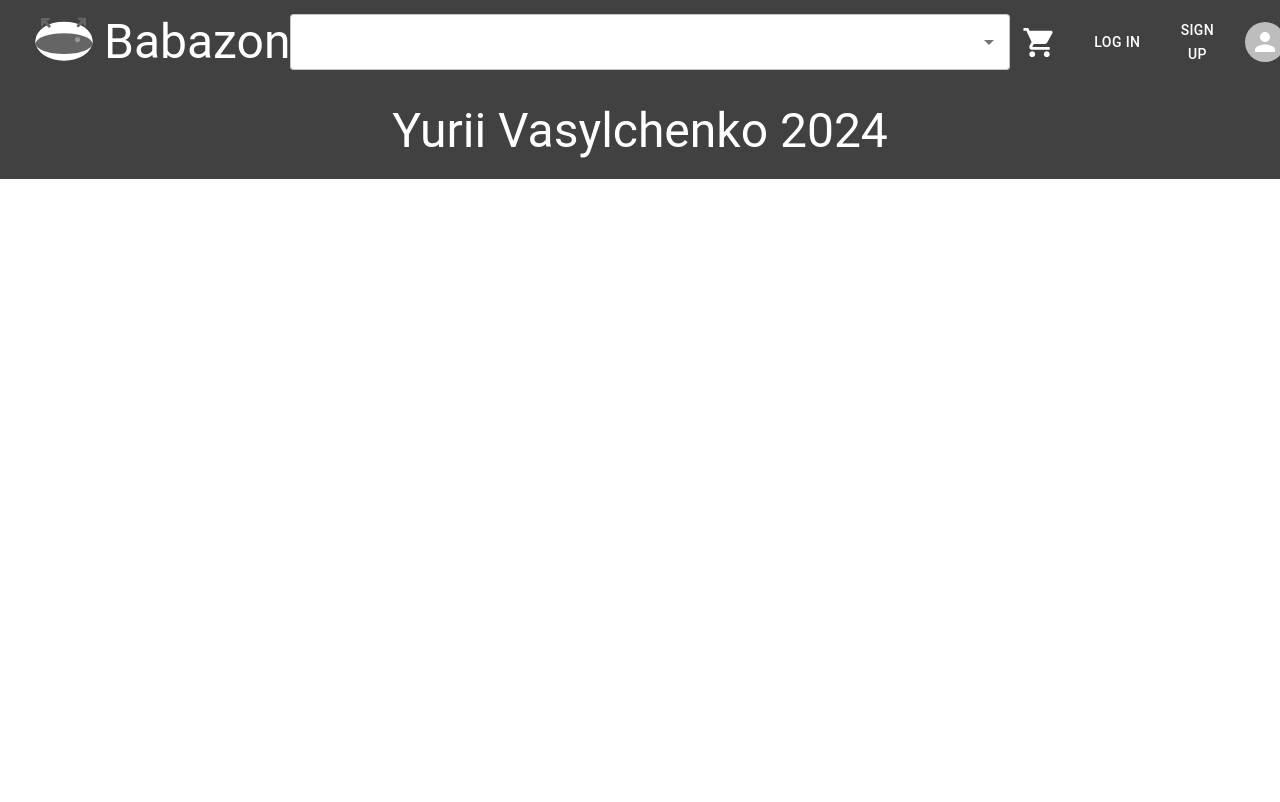
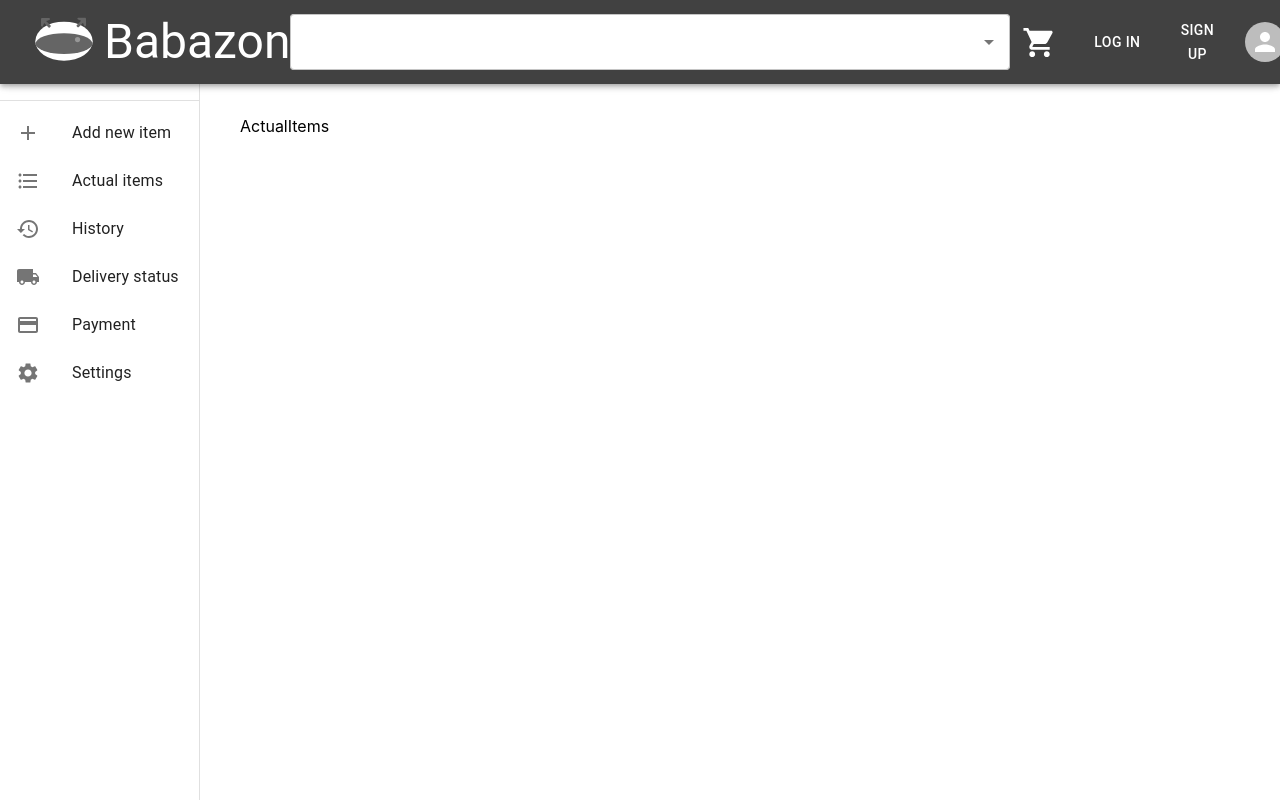
Before and after one commit to KaiKutar0/babazon, a React (Create React App) app: page /account/actual-items in a window 1280 px wide. Shown: the top 802 px of the page. Built offline with nearby package versions, Linux system fonts and the light colour scheme; no server answers.

Commit message:
work on account

```diff
--- a/src/App.tsx
+++ b/src/App.tsx
@@ -25,7 +25,7 @@ function App() {
             <Route path="/cart" element={<Cart />} />
             <Route path="/sign-up" element={<SignUp />} />
             <Route path="/log-in" element={<LogIn />} />
-            <Route path="/account" element={<Account />} />
+            <Route path="/account/*" element={<Account />} />
           </Routes>
           <Footer />
         </ThemeProvider>
--- /dev/null
+++ b/src/components/Account/ActualItems.tsx
@@ -0,0 +1,11 @@
+import React from "react";
+
+function ActualItems() {
+  return (
+    <div style={{ padding: "0 0 0 200px" }}>
+      <p>ActualItems</p>
+    </div>
+  );
+}
+
+export default ActualItems;
--- /dev/null
+++ b/src/components/Account/AddNewItem.tsx
@@ -0,0 +1,11 @@
+import React from "react";
+
+function AddNewItem() {
+  return (
+    <div style={{ padding: "0 0 0 200px" }}>
+      <p>AddNewItems</p>
+    </div>
+  );
+}
+
+export default AddNewItem;
--- /dev/null
+++ b/src/components/Account/index.ts
@@ -0,0 +1,2 @@
+export { default as ActualItems } from "./ActualItems";
+export { default as AddNewItem } from "./AddNewItem";
--- a/src/pages/Account.tsx
+++ b/src/pages/Account.tsx
@@ -18,6 +18,8 @@ import LocalShippingIcon from "@mui/icons-material/LocalShipping";
 import PaymentIcon from "@mui/icons-material/Payment";
 import SettingsIcon from "@mui/icons-material/Settings";
 import axios from "axios";
+import { Route, Routes, useNavigate } from "react-router-dom";
+import { ActualItems, AddNewItem } from "../components/Account";
 
 function Account() {
   const [message, setMessage] = useState<string>("");
@@ -32,6 +34,8 @@ function Account() {
         console.error("There was an error!", error);
       });
   }, []);
+
+  const navigate = useNavigate();
 
   return (
     <Page>
@@ -52,14 +56,14 @@ function Account() {
         <Toolbar sx={{ height: 100 }} />
         <Divider />
         <List>
-          <ListItemButton>
+          <ListItemButton onClick={() => navigate("add-new-item")}>
             <ListItemIcon>
               <AddIcon />
             </ListItemIcon>
             <ListItemText primary="Add new item" />
           </ListItemButton>
 
-          <ListItemButton>
+          <ListItemButton onClick={() => navigate("actual-items")}>
             <ListItemIcon>
               <FormatListBulletedIcon />
             </ListItemIcon>
@@ -95,6 +99,10 @@ function Account() {
           </ListItemButton>
         </List>
       </Drawer>
+      <Routes>
+        <Route path="add-new-item" element={<AddNewItem />} />
+        <Route path="actual-items" element={<ActualItems />} />
+      </Routes>
     </Page>
   );
 }
```
Also changed, not shown: src/components/Account/DeliveryStatus.tsx (added, +7 -0 lines), src/components/Account/History.tsx (added, +7 -0 lines), src/components/Account/Payment.tsx (added, +7 -0 lines), src/components/Account/Setting.tsx (added, +7 -0 lines).
